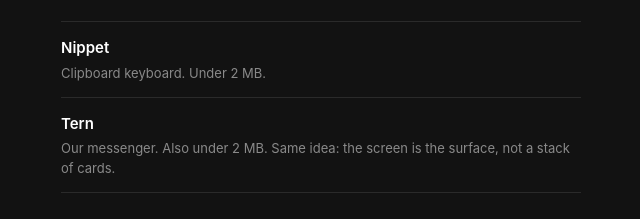
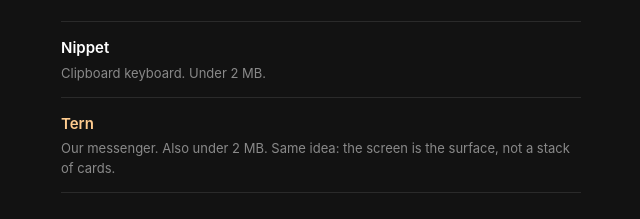
Before and after one commit to Dr-M06/nippet-legal, a plain HTML site: page index.html in a window 1280 px wide. Shown: the part 2316-2535 px from the top of the page, 319-959 px from the left. Drawn offline with Linux system fonts and the light colour scheme.

Commit message:
Link Tern at tern.niilox.com.

```diff
--- a/index.html
+++ b/index.html
@@ -259,7 +259,7 @@
       </div>
       <div class="row">
         <div>
-          <h3>Tern</h3>
+          <h3><a href="https://tern.niilox.com/">Tern</a></h3>
           <p>Our messenger. Also under 2 MB. Same idea: the screen is the surface, not a stack of cards.</p>
         </div>
       </div>
@@ -361,7 +361,7 @@
       <p class="label">CONTACT</p>
       <h2>Nomli Tech Limited</h2>
       <p>Privacy and legal requests: <a href="mailto:hello@nomli.cc">hello@nomli.cc</a></p>
-      <p>Also from Nomli: Tern, our messenger — also under 2 MB.</p>
+      <p>Also from Nomli: <a href="https://tern.niilox.com/">Tern</a>, our messenger — also under 2 MB.</p>
     </section>
 
     <footer>
```
